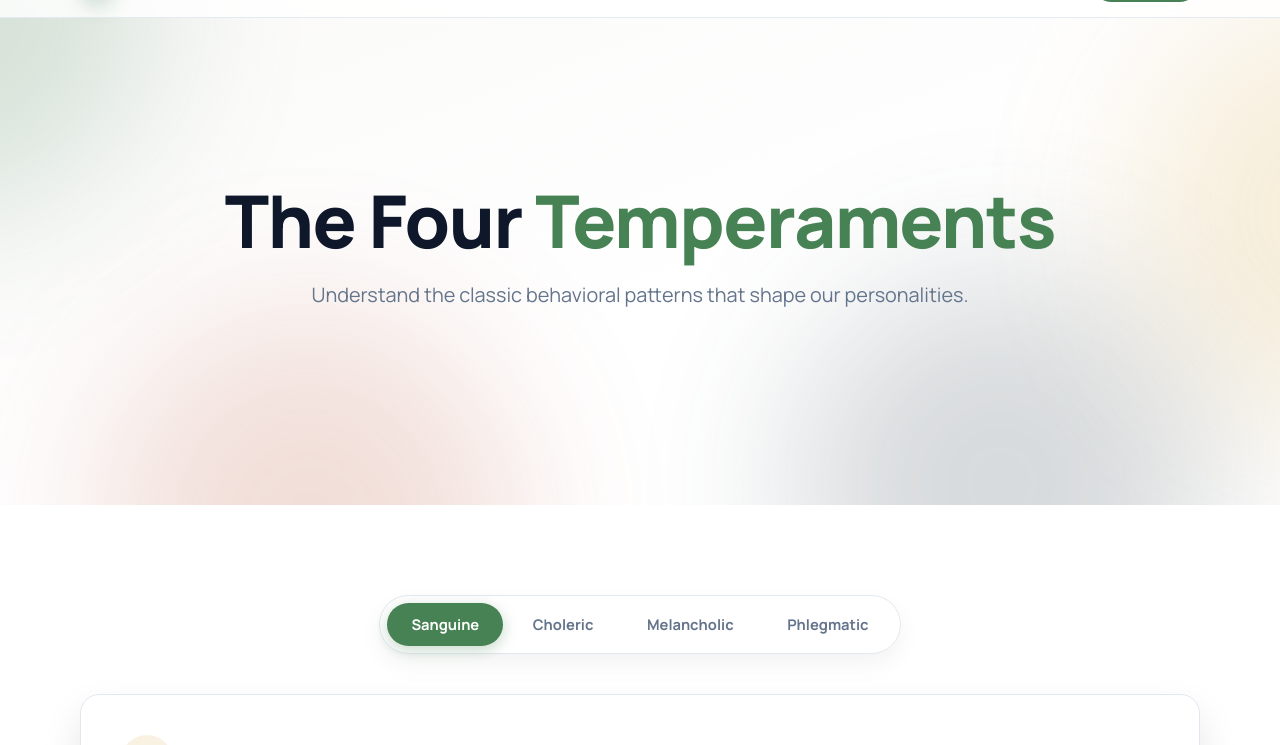
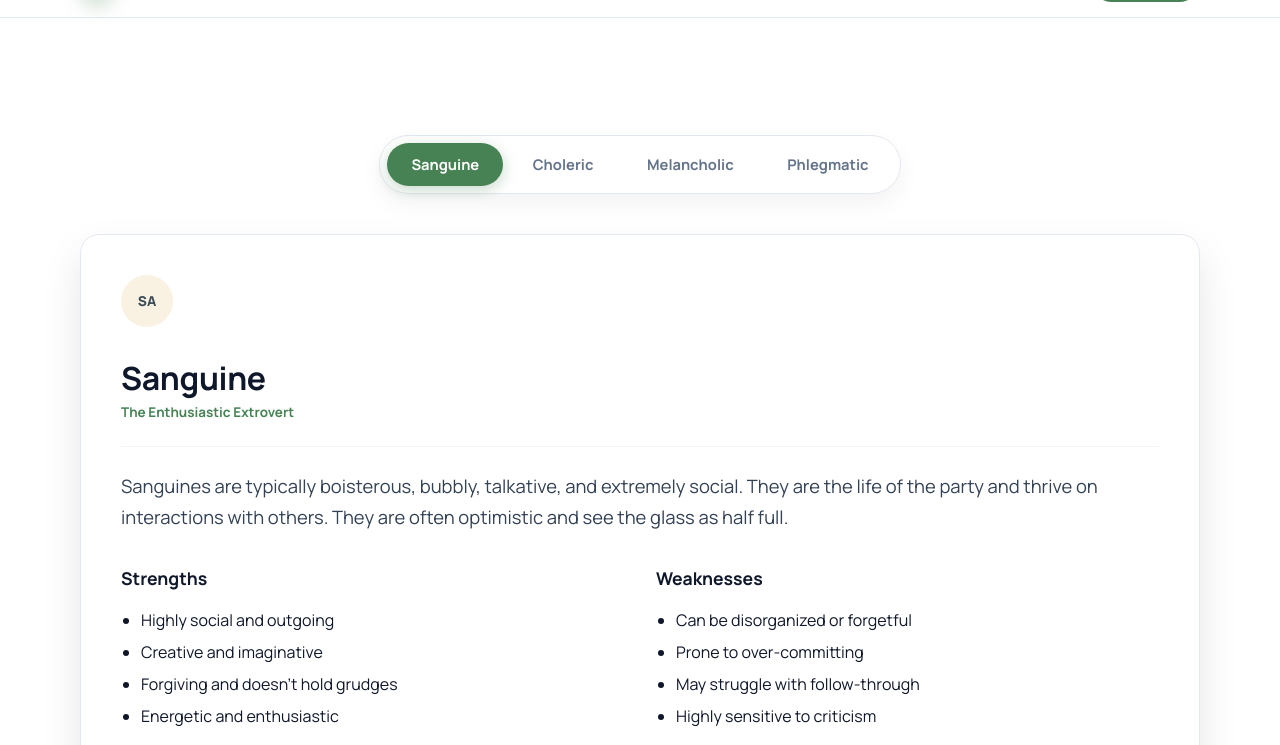
Before and after one commit to edwinidan/what_is_your_temperament, a plain HTML site: page temperaments.html in a window 1280 px wide. Shown: the part 55-800 px from the top of the page. Drawn offline with Linux system fonts and the light colour scheme.

Commit message:
Remove hero section from temperaments page for direct content access

```diff
--- a/styles.css
+++ b/styles.css
@@ -1857,3 +1857,14 @@ main {
     white-space: nowrap;
   }
 }
+
+/* Temperaments Page Layout Adjustment */
+.site-temperaments main {
+  padding-top: 100px;
+}
+
+@media (max-width: 768px) {
+  .site-temperaments main {
+    padding-top: 80px;
+  }
+}
--- a/temperaments.html
+++ b/temperaments.html
@@ -29,22 +29,7 @@
     </nav>
 
     <main>
-        <section class="hero hero-select">
-            <div class="hero-mesh" aria-hidden="true">
-                <div class="mesh-orb orb-phlegmatic"></div>
-                <div class="mesh-orb orb-sanguine"></div>
-                <div class="mesh-orb orb-choleric"></div>
-                <div class="mesh-orb orb-melancholic"></div>
-            </div>
-            <div class="app-container hero-content">
-                <h1>
-                    The Four <span>Temperaments</span>
-                </h1>
-                <p class="hero-copy">
-                    Understand the classic behavioral patterns that shape our personalities.
-                </p>
-            </div>
-        </section>
+
 
         <section class="section">
             <div class="app-container">
```
